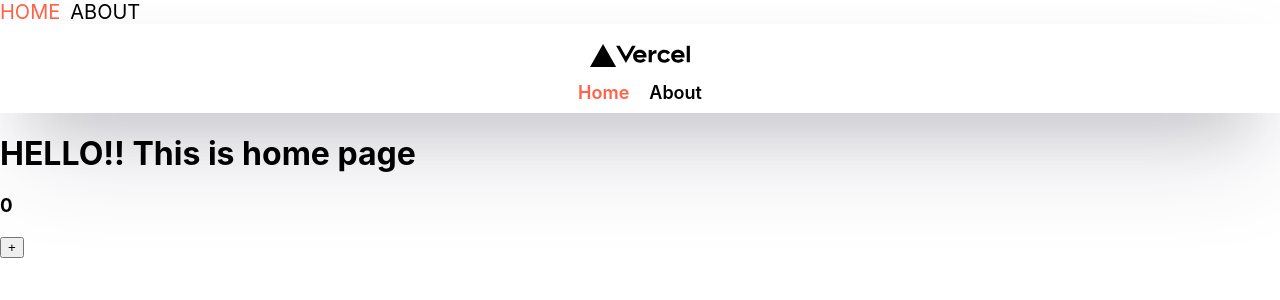
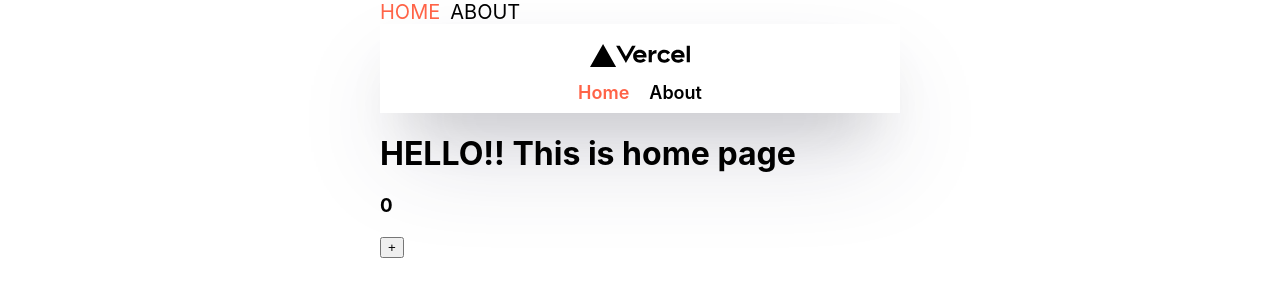
Before and after one commit to kwonsean/Nomad_Next, a Next.js app: page / in a window 1280 px wide. Shown: the top 300 px of the page. Built offline with nearby package versions, Linux system fonts and the light colour scheme.

Commit message:
style: Add body style

```diff
--- a/styles/globals.css
+++ b/styles/globals.css
@@ -2,8 +2,7 @@
 body {
   padding: 0;
   margin: 0;
-  font-family: -apple-system, BlinkMacSystemFont, Segoe UI, Roboto, Oxygen,
-    Ubuntu, Cantarell, Fira Sans, Droid Sans, Helvetica Neue, sans-serif;
+  font-family: -apple-system, BlinkMacSystemFont, Segoe UI, Roboto, Oxygen, Ubuntu, Cantarell, Fira Sans, Droid Sans, Helvetica Neue, sans-serif;
 }
 
 a {
@@ -11,6 +10,12 @@
   text-decoration: none;
 }
 
+body {
+  max-width: 520px;
+  width: 100%;
+  margin: 0 auto;
+}
+
 * {
   box-sizing: border-box;
 }
```
